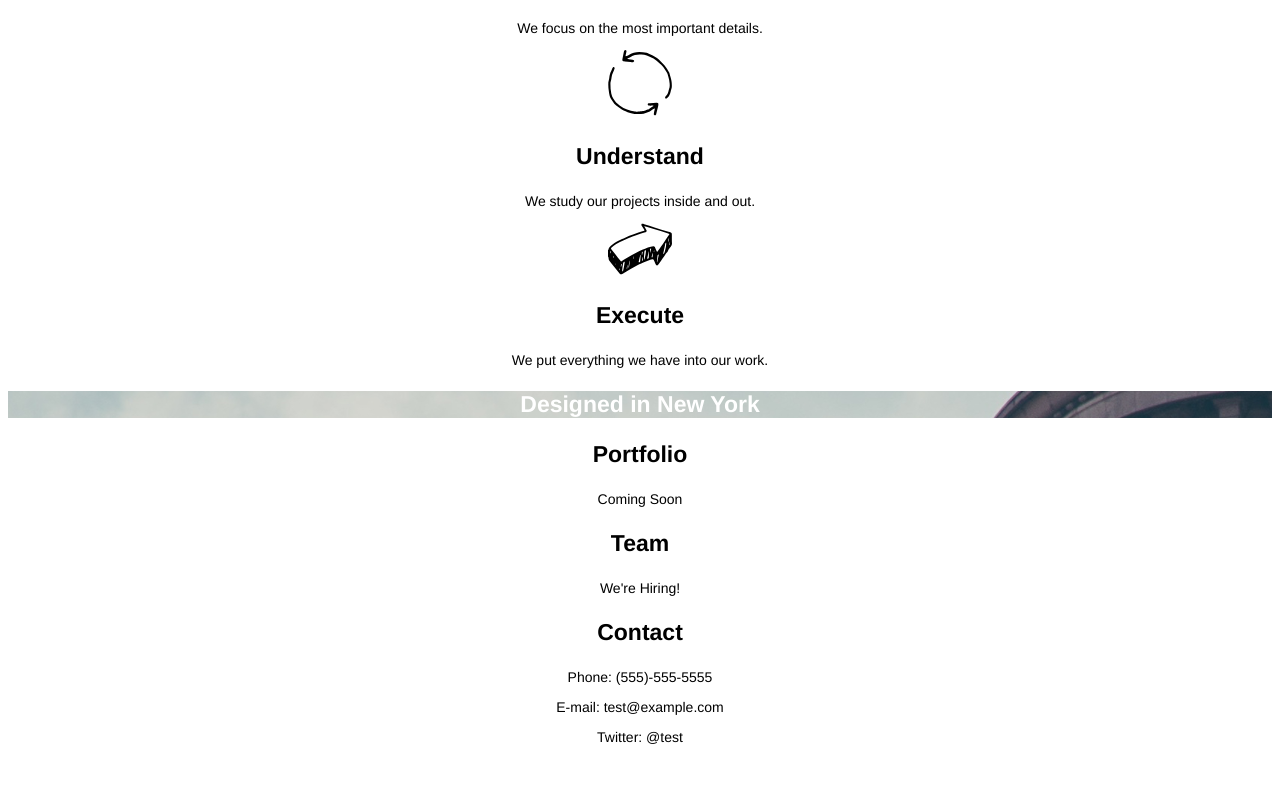
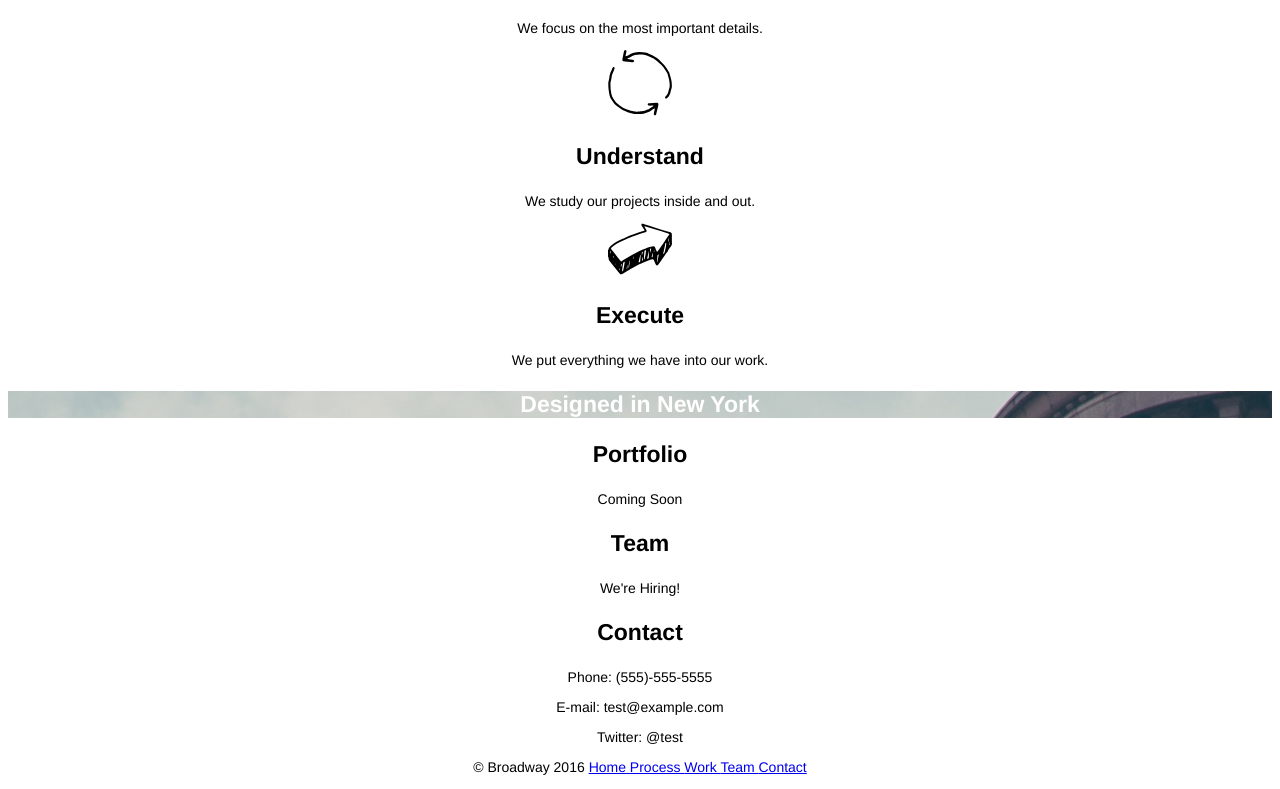
Before and after one commit to DC-1680/Broadway, a plain HTML site: page index.html in a window 1280 px wide. Shown: the part 499-1288 px from the top of the page. Before the commit the page ends 1258 px from the top, so only its background shows below. Drawn offline with Linux system fonts and the light colour scheme.

Commit message:
Add footer

```diff
--- a/index.html
+++ b/index.html
@@ -51,6 +51,6 @@
         <p>Twitter: @test</p>
 
     <!--footer-->
-
+<p> &copy; Broadway 2016 <a href="#">Home </a><a href="#">Process </a><a href="#">Work </a><a href="#">Team </a><a href="#">Contact</a></p>
   </body>
 </html>
```
